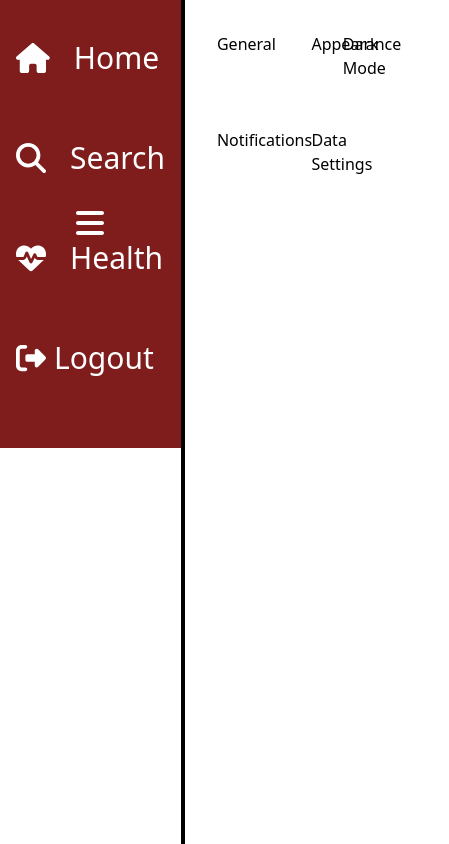
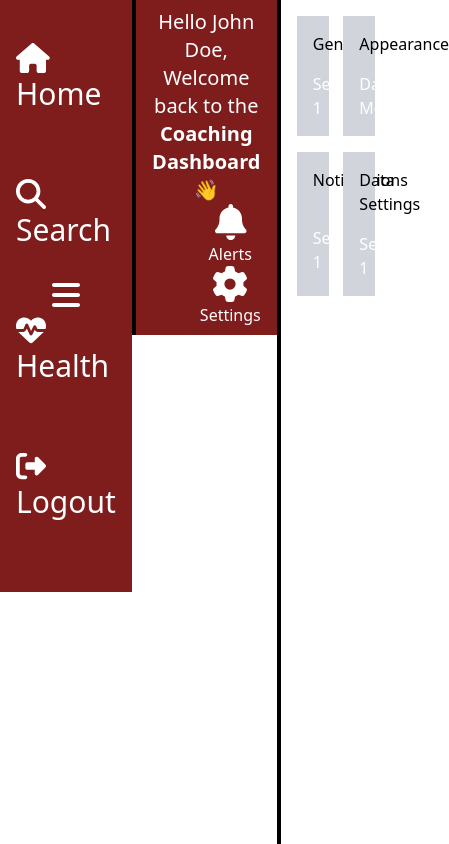
Before and after one commit to CSU-Northridge-ARCS-Dev/coaching-dashboard, a React (Vite) app: page /settings in a window 390 px wide. Shown: the whole page, 449 px wide, since content can reach past the window. Built offline with nearby package versions, Linux system fonts and the light colour scheme.

Commit message:
Update Navbar component to include a responsive menu button and adjust background size

```diff
--- a/src/Components/Navbar.jsx
+++ b/src/Components/Navbar.jsx
@@ -15,7 +15,7 @@ const Navbar = () => {
   const [isOpen, setIsOpen] = useState(false);
 
   return (
-    <div className={`tw-bg-red-900 tw-flex tw-flex-wrap tw-items-center tw-p-4 tw-justify-center ${isOpen ? 'tw-w-16 tw-h-16' : 'tw-w-full tw-h-auto'} tw-relative`}>
+    <div className={`tw-bg-red-900 tw-flex tw-flex-wrap tw-items-center tw-p-4 tw-justify-center ${isOpen ? 'tw-w-16 tw-h-16' : 'tw-w-full tw-h-auto'} tw-relative tw-border-1-4 tw-border-black`}>
       <button
         className="tw-text-white tw-lg:hidden tw-p-8 tw-absolute tw-top"
         onClick={() => setIsOpen(!isOpen)}
--- /dev/null
+++ b/src/Components/TopBar.jsx
@@ -0,0 +1,38 @@
+import React from 'react';
+import { FontAwesomeIcon } from "@fortawesome/react-fontawesome";
+import { faBell, faCog } from "@fortawesome/free-solid-svg-icons";
+import { Link } from "react-router-dom";
+
+const TopBar = () => {
+    return (
+        <div className="top-bar">
+            {/* Add your top bar content here */}
+            <div className="tw-col-span-1 tw-row-span-1 tw-bg-[gradient-radial-1] tw-bg-[gradient-radial-2] tw-border-l-4 tw-border-black">
+                <div className="tw-bg-red-900 tw-flex tw-justify-between tw-items-center tw-px-4 tw-py-2 tw-text-white">
+                    <div className="tw-text-xl">
+                    {/* use dynamic data here instead of John Doe */}
+                    Hello John Doe, Welcome back to the
+                    <strong> Coaching Dashboard</strong>
+                    👋
+                    </div>
+                    <div>
+                    <Link to="/alerts">
+                        <button className="tw-ml-12">
+                        <FontAwesomeIcon icon={faBell} className="tw-text-4xl" />
+                        <div>Alerts</div>
+                        </button>
+                    </Link>
+                    <Link to="/Settings">
+                        <button className="tw-ml-12">
+                        <FontAwesomeIcon icon={faCog} className="tw-text-4xl" />
+                        <div>Settings</div>
+                        </button>
+                    </Link>
+                    </div>
+                </div>
+            </div>
+        </div>
+    );
+};
+
+export default TopBar;
--- a/src/Pages/Settings.jsx
+++ b/src/Pages/Settings.jsx
@@ -1,31 +1,40 @@
 import React from 'react';
 import Navbar from "../Components/Navbar";
 import Footer from "../Components/Footer";
+import TopBar from '../Components/TopBar';
 
 const Settings = () => {
     return (
-        <div className="settings-topbar tw-grid tw-grid-rows-[1fr_auto] tw-grid-cols-[auto_1fr] tw-min-h-screen">
-
-            <div className="settings-sidebar">
+        <div className="settings-topbar tw-flex tw-min-h-screen">
+            <div className='settings-sidebar'>
                 <Navbar />
-
+            </div>
+            <div className='settings-topbar-and-content tw-flex-grow tw-bg-[gradient-radial-1] tw-bg-[gradient-radial-2]'>
+                <TopBar />
             </div>
             {/* Content for general, appearance, notifications, and data settings */}
             <div className="tw-col-span-1 tw-row-span-1 tw-bg-[gradient-radial-1] tw-bg-[gradient-radial-2] tw-border-l-4 tw-border-black">
                 {/* Content for dark mode, notification settings, and health data delete */}
                 <div className='settings-container tw-grid tw-grid-cols-2 tw-gap-4 tw-p-4'>
-                    <div className='settings-item tw-grid tw-grid-cols-2 tw-gap-4 tw-p-4'>
-                        General
+                    <div className='settings-item tw-grid tw-grid-cols-2 tw-gap-4 tw-p-4 tw-bg-gray-300'>
+                        <h2 className='tw-col-span-2 tw-text-center'>General</h2>
+                        <button className='settings-button tw-bg-red-900 tw-text-white' id='dark-mode-button'>Setting 1</button>
+                        <button className='settings-button tw-bg-red-900 tw-text-white' id='dark-mode-button'>Setting 2</button>
                     </div>
-                    <div className='settings-item tw-grid tw-grid-cols-2 tw-gap-4 tw-p-4'>
-                        Appearance
-                        <button className='settings-button' id='dark-mode-button'>Dark Mode</button>
+                    <div className='settings-item tw-grid tw-grid-cols-2 tw-gap-4 tw-p-4 tw-bg-gray-300'>
+                    <h2 className='tw-col-span-2 tw-text-center'>Appearance</h2>
+                        <button className='settings-button tw-bg-red-900 tw-text-white' id='dark-mode-button'>Dark Mode</button>
+                        <button className='settings-button tw-bg-red-900 tw-text-white' id='dark-mode-button'>Setting 2</button>
                     </div>
-                    <div className='settings-item tw-grid tw-grid-cols-2 tw-gap-4 tw-p-4'>
-                        Notifications
+                    <div className='settings-item tw-grid tw-grid-cols-2 tw-gap-4 tw-p-4 tw-bg-gray-300'>
+                        <h2 className='tw-col-span-2 tw-text-center'>Notifications</h2>
+                        <button className='settings-button tw-bg-red-900 tw-text-white' id='dark-mode-button'>Setting 1</button>
+                        <button className='settings-button tw-bg-red-900 tw-text-white' id='dark-mode-button'>Setting 2</button>
                     </div>
-                    <div className='settings-item tw-grid tw-grid-cols-2 tw-gap-4 tw-p-4'>
-                        Data Settings
+                    <div className='settings-item tw-grid tw-grid-cols-2 tw-gap-4 tw-p-4 tw-bg-gray-300'>
+                        <h2 className='tw-col-span-2 tw-text-center'>Data Settings</h2>
+                        <button className='settings-button tw-bg-red-900 tw-text-white' id='dark-mode-button'>Setting 1</button>
+                        <button className='settings-button tw-bg-red-900 tw-text-white' id='dark-mode-button'>Setting 2</button>
                     </div>
                 </div>
             </div>
```
